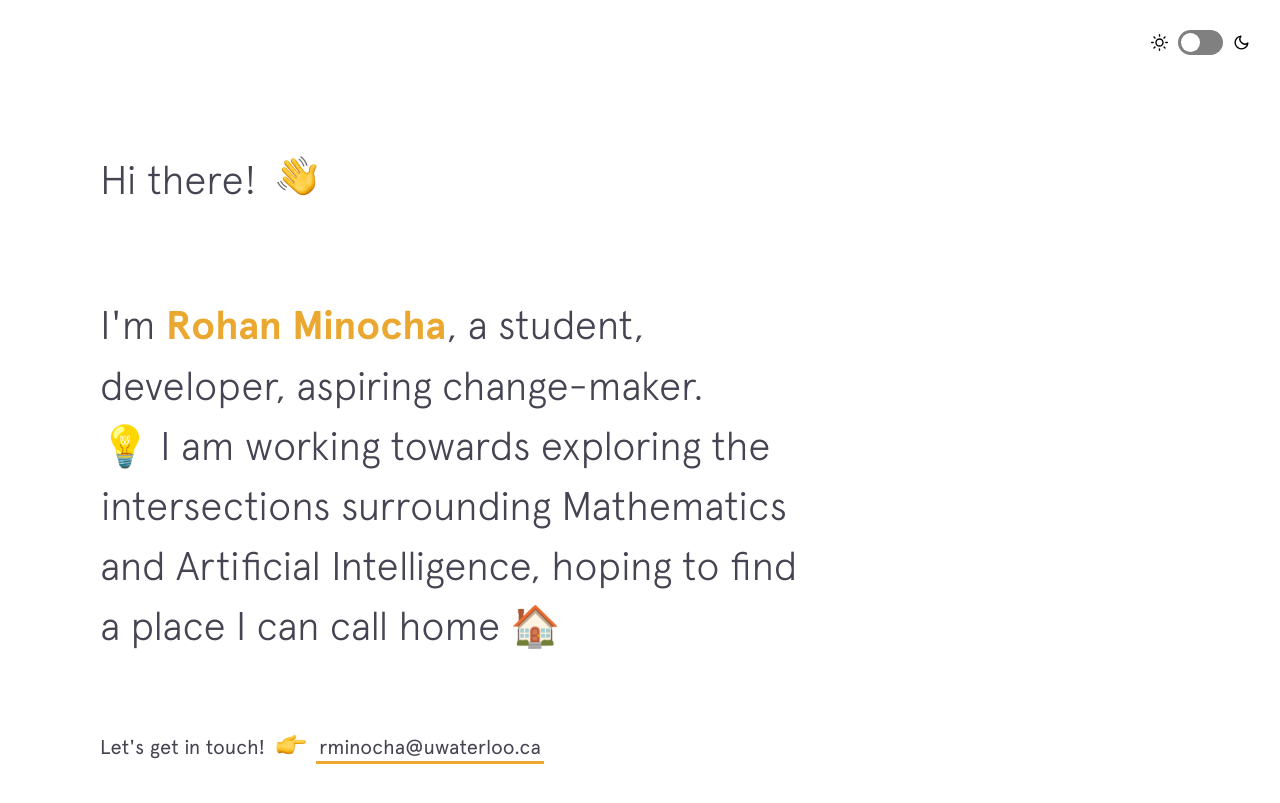
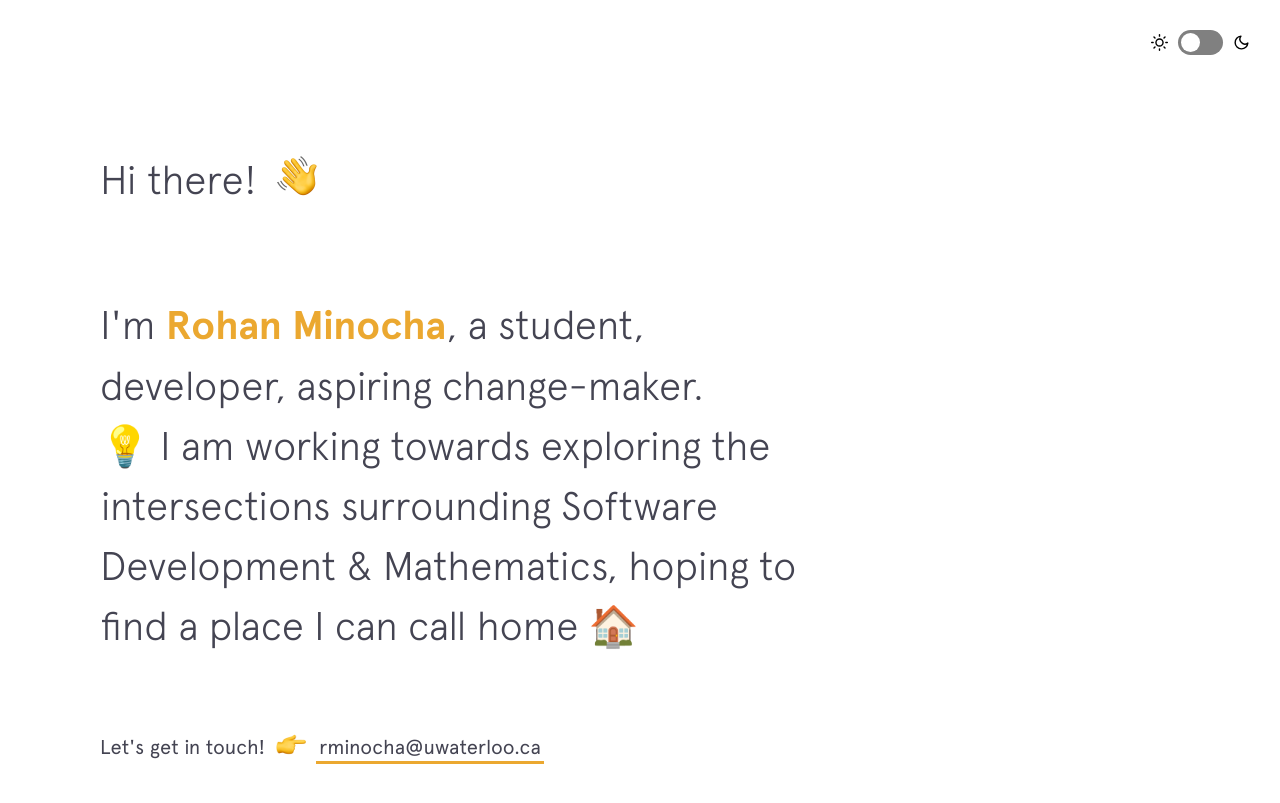
Before and after one commit to rohanxminocha/personal-website-v1, a Jekyll site: the page built from index.html, in a window 1280 px wide and 900 px high. Shown: the top 803 px of the window. Built offline with Jekyll 4.4.1, drawn with Linux system fonts in a browser that asks for light colours; nearby versions of some CDN libraries.

Commit message:
Update intro.html

```diff
--- a/_includes/intro.html
+++ b/_includes/intro.html
@@ -3,7 +3,7 @@
     <span class="emoji wave-hand animated"></span>
   </h1>
   <h4 class="intro__tagline">
-    I'm <span style="color:#eba830" class="name">Rohan Minocha</span>, a student, developer, aspiring change-maker.<br>💡 I am working towards exploring the intersections surrounding Mathematics and Artificial Intelligence, hoping to find a place I can call home 🏠
+    I'm <span style="color:#eba830" class="name">Rohan Minocha</span>, a student, developer, aspiring change-maker.<br>💡 I am working towards exploring the intersections surrounding Software Development & Mathematics, hoping to find a place I can call home 🏠
   </h4>
   <h1 class="intro__contact">
     <span>Let's get in touch! </span>
```
